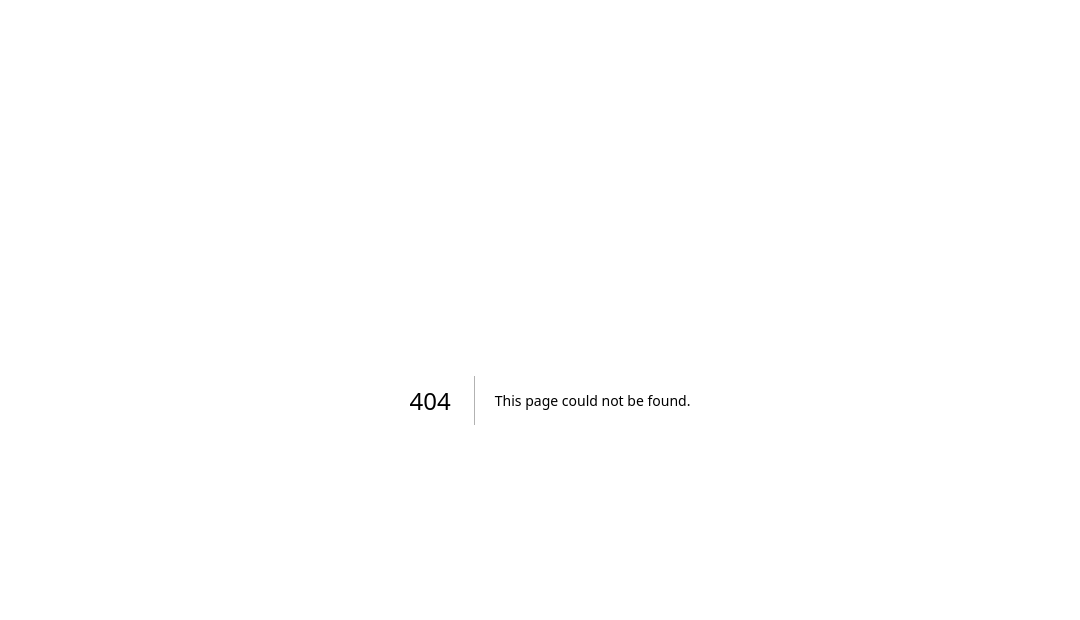
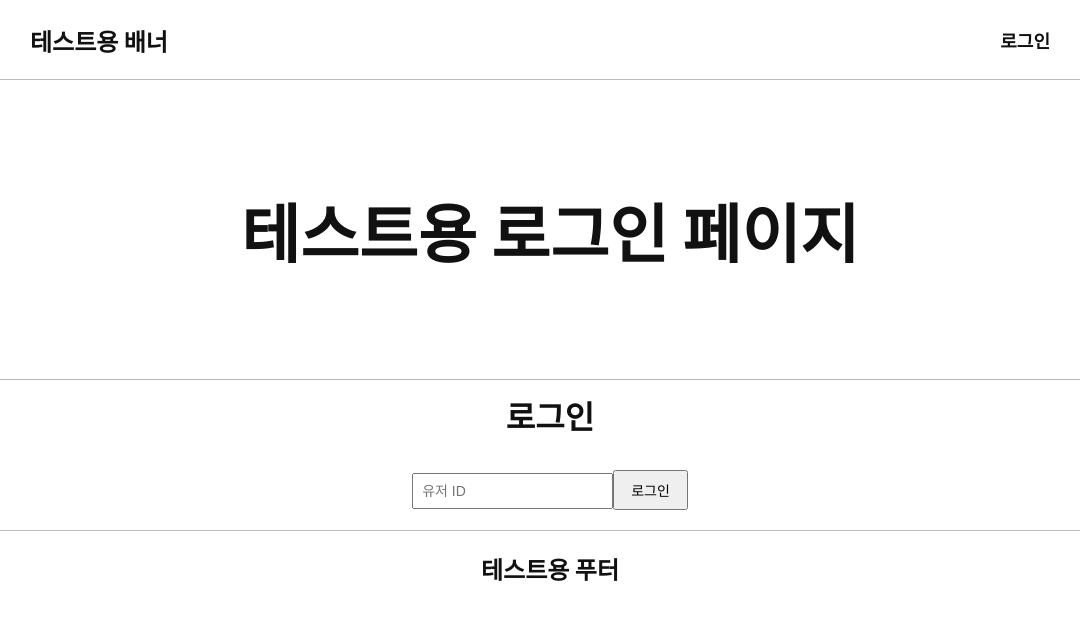
Before and after one commit to JustKode/capstone-design-2, a Next.js app in the folder frontend/example/: page /login in a window 1280 px wide. Before the commit this address had no page. Shown: the top 620 px of the page, without its empty margins (90-1170 px from the left). Built offline with nearby package versions, Linux system fonts and the light colour scheme.

Commit message:
feat: test page login logic

```diff
--- a/frontend/example/components/layout/defaultHeader.tsx
+++ b/frontend/example/components/layout/defaultHeader.tsx
@@ -25,7 +25,19 @@ const Banner = styled.div`
   font-weight: 700;
   position: absolute;
   top: 50%;
+  left: 20px;
   transform: translateY(-50%);
+`
+
+const MenuContainer = styled.div`
+  line-height: 80px;
+  float: right;
+
+  & a {
+    font-size: 18px;
+    font-weight: bold;
+    margin: 20px;
+  }
 `
 
 export default () => {
@@ -37,6 +49,13 @@ export default () => {
             <Banner>테스트용 배너</Banner>
           </a>
         </Link>
+        <MenuContainer>
+          <Link href="/login" passHref>
+            <a>
+              로그인
+            </a>
+          </Link>
+        </MenuContainer>
       </SubContainer>
     </MainContainer>
   )
--- a/frontend/example/package.json
+++ b/frontend/example/package.json
@@ -8,6 +8,7 @@
   "dependencies": {
     "next": "latest",
     "react": "^18.2.0",
+    "react-cookie": "^4.1.1",
     "react-dom": "^18.2.0",
     "react-visibility-sensor": "^5.1.1",
     "styled-components": "^5.3.5"
--- /dev/null
+++ b/frontend/example/pages/login.tsx
@@ -0,0 +1,83 @@
+import Head from 'next/head'
+import Link from 'next/link'
+import styled from 'styled-components'
+import DefaultLayout from '../layouts/defaultLayout'
+import { useState } from 'react'
+import { useCookies } from 'react-cookie'
+
+const Banner = styled.div`
+  height: 300px;
+  width: 100vw;
+  position: relative;
+  border-bottom: 1px solid #bbbbbb;
+
+  & > div {
+    margin: 0;
+    position: absolute;
+    top: 50%;
+    left: 50%;
+    transform: translate(-50%, -50%);
+    font-size: 64px;
+    font-weight: 700;
+  }
+`
+
+const SubContainer = styled.div`
+  width: 100%;
+  max-width: 1080px;
+  margin: auto;
+`
+
+const ContentTitle = styled.div`
+  padding: 12px;
+  font-size: 32px;
+  font-weight: bold;
+  text-align: center;
+`
+
+const LoginContainer = styled.div`
+  text-align: center;
+  margin: 20px;
+`
+
+const LoginInput = styled.input`
+  padding: 8px 8px;
+  font-size: 14px;
+`
+
+const LoginButton = styled.button`
+  padding: 8px 16px;
+  font-size: 14px;
+`
+
+export default function Login() {
+  const [userId, setUserId] = useState('')
+  const [cookies, setCookie, removeCookie] = useCookies(["userId"])
+
+  return (
+    <DefaultLayout air>
+      <Head>
+        <title>로그인 페이지</title>
+      </Head>
+      <Banner>
+        <div>테스트용 로그인 페이지</div>
+      </Banner>
+      <SubContainer>
+        <ContentTitle>로그인</ContentTitle>
+        <LoginContainer>
+          <LoginInput
+            value={userId}
+            onChange={e => setUserId(e.target.value)}
+            placeholder="유저 ID"
+          />
+          <Link href="/" passHref>
+            <LoginButton
+              onClick={e => {
+                setCookie("userId", userId)
+              }}>로그인</LoginButton>
+          </Link>
+        </LoginContainer>
+      </SubContainer>
+    </DefaultLayout>
+  )
+}
```
Also changed, not shown: frontend/example/components/content/testContent.tsx (+7 -2 lines), frontend/example/components/function/componentFunction.ts (+55 -2 lines), 1 other file (tests, documents, lock files or other folders).
